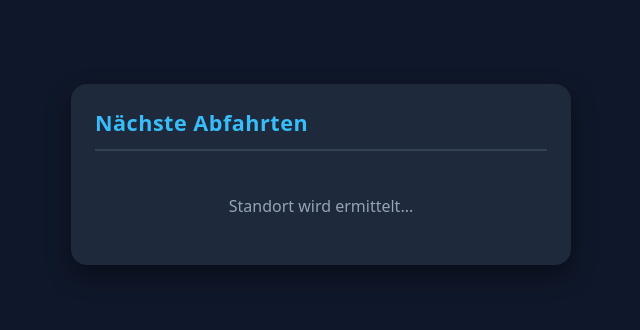
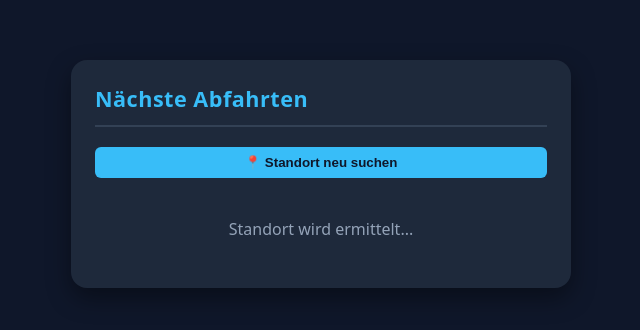
Before and after one commit to JanisBorer/Fahrplan, a plain HTML site: page index.html in a window 1280 px wide. Shown: the part 226-556 px from the top of the page, without its empty margins (319-959 px from the left). Drawn offline with Linux system fonts and the light colour scheme.

Commit message:
Add button for manual location search
Added a button for manual location search to the HTML.

```diff
--- a/index.html
+++ b/index.html
@@ -4,19 +4,23 @@
     <meta charset="UTF-8">
     <meta name="viewport" content="width=device-width, initial-scale=1.0">
     <title>Abfahrtsmonitor</title>
-    <!-- Externe CSS-Datei -->
     <link rel="stylesheet" href="style.css">
 </head>
 <body>
 
 <div class="board">
     <h2>Nächste Abfahrten</h2>
+
+    <!-- NEU: Button für manuelle Standortsuche -->
+    <button id="update-location-btn" onclick="updateLocation()" style="margin-bottom: 1rem; padding: 0.5rem; background: #38bdf8; color: #0f172a; border: none; border-radius: 6px; cursor: pointer; width: 100%; font-weight: bold;">
+        📍 Standort neu suchen
+    </button>
+
     <div id="timetable" class="timetable-container">
         <div class="status-message">Lade Daten...</div>
     </div>
 </div>
 
-<!-- Externe JavaScript-Datei einbinden -->
 <script src="script.js"></script>
 
 </body>
```
